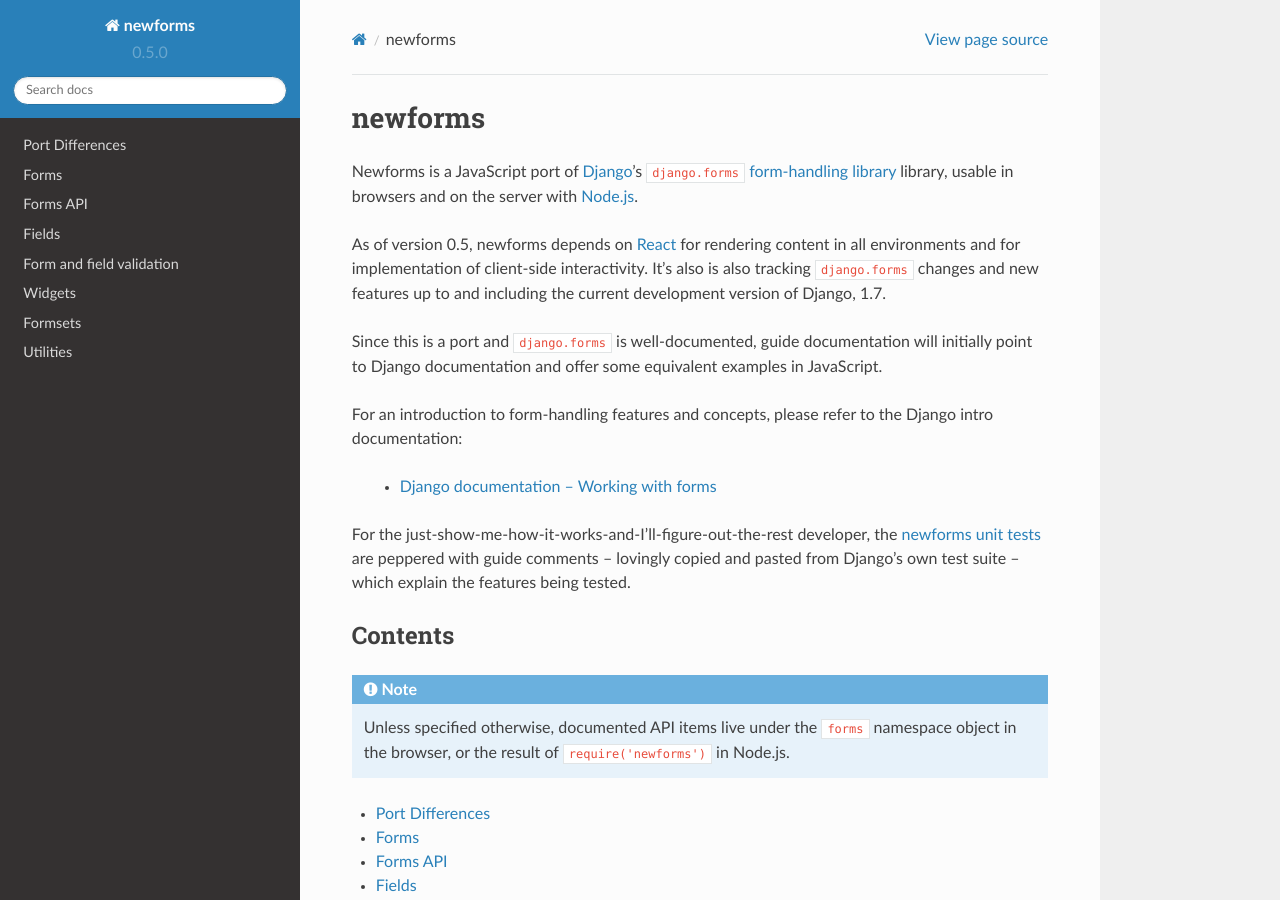
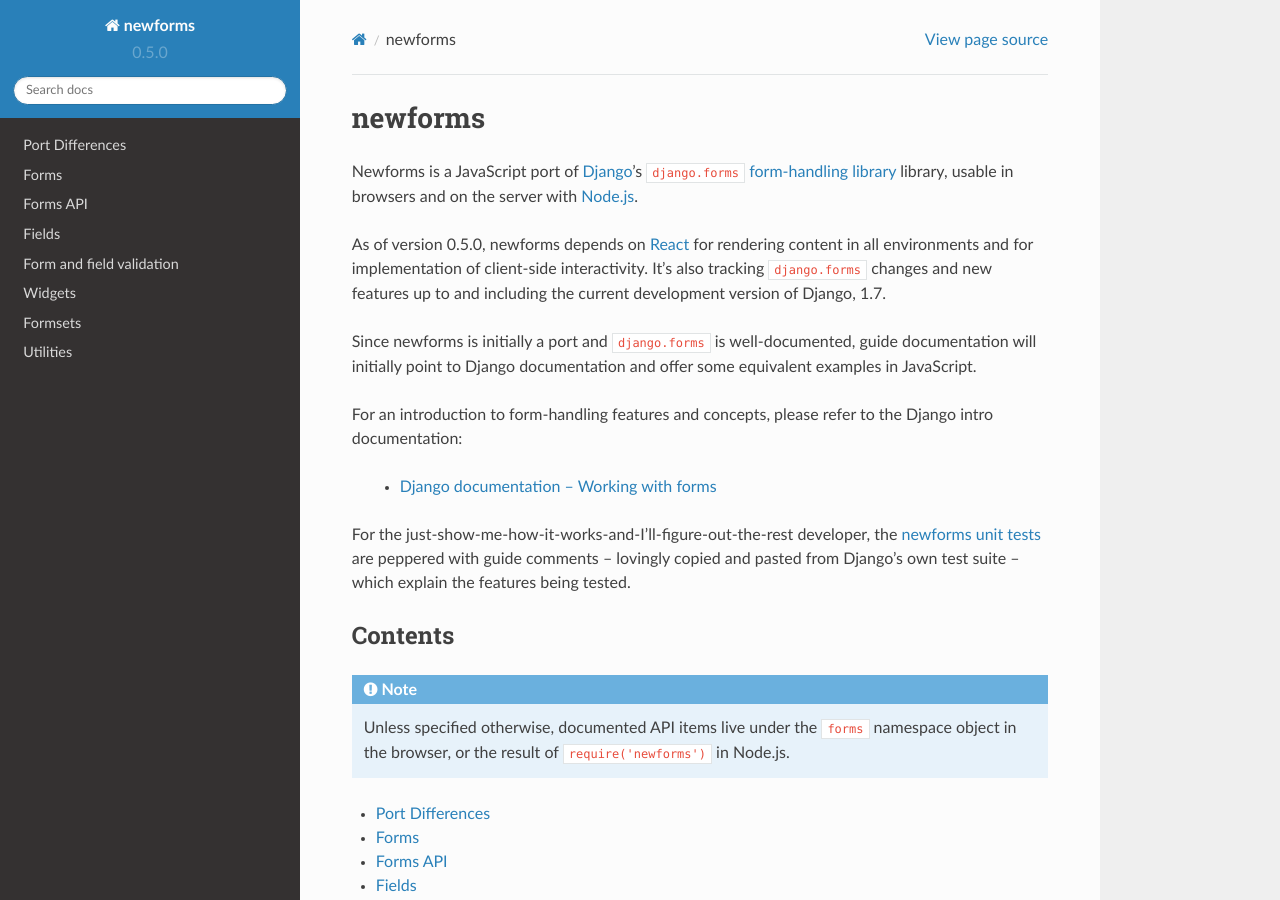
Before and after one commit to insin/newforms, a Sphinx documentation site: the page built from docs/index.rst, in a window 1280 px wide and 900 px high. Built offline with Sphinx 7.4.7 and the Read the Docs theme 2.0.0, drawn with Linux system fonts in a browser that asks for light colours.

Commit message:
Doc consistency tweaks [ci skip]

```diff
--- a/docs/index.rst
+++ b/docs/index.rst
@@ -6,13 +6,13 @@ Newforms is a JavaScript port of `Django`_'s ``django.forms``
 `form-handling library`_ library, usable in browsers and on the server with
 `Node.js`_.
 
-As of version 0.5, newforms depends on `React`_ for rendering content in all
+As of version 0.5.0, newforms depends on `React`_ for rendering content in all
 environments and for implementation of client-side interactivity. It's also
-is also tracking ``django.forms`` changes and new features up to and including
-the current development version of Django, 1.7.
+tracking ``django.forms`` changes and new features up to and including the
+current development version of Django, 1.7.
 
-Since this is a port and ``django.forms`` is well-documented, guide
-documentation will initially point to Django documentation and offer some
+Since newforms is initially a port and ``django.forms`` is well-documented,
+guide documentation will initially point to Django documentation and offer some
 equivalent examples in JavaScript.
 
 For an introduction to form-handling features and concepts, please refer to the
```
Also changed, not shown: docs/forms.rst (+4 -4 lines), docs/formsets.rst (+11 -11 lines), docs/validation.rst (+4 -4 lines).
